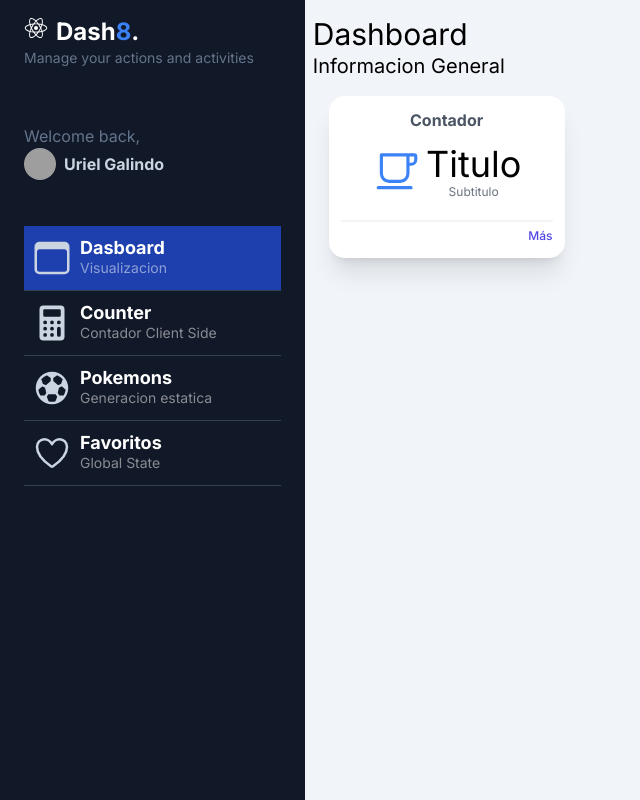
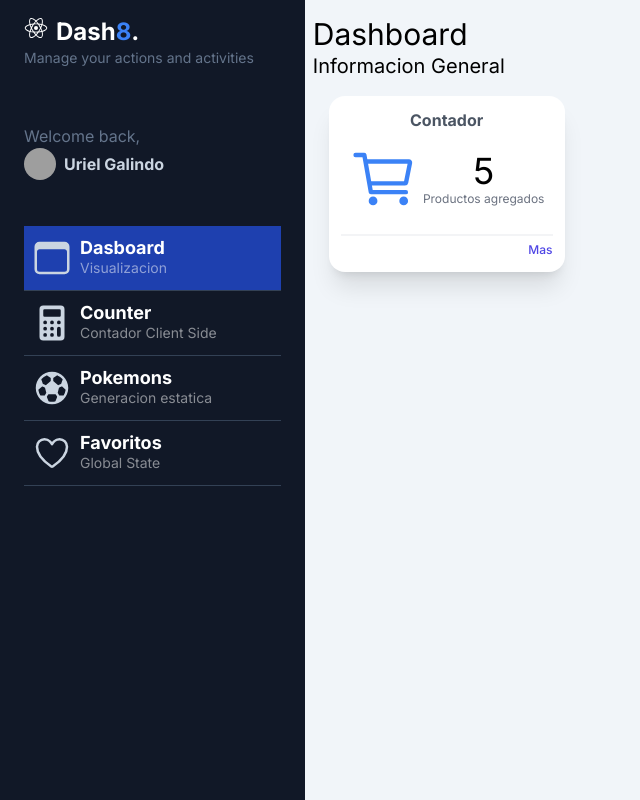
Before and after one commit to v-devOs/Nextjs-Server-Components, a Next.js app: page /dashboard/main in a window 1280 px wide. Shown: the whole page, without its empty margins (0-640 px from the left). Built offline with nearby package versions, Linux system fonts and the light colour scheme; grey boxes are pictures that could not be loaded.

Commit message:
Solucion a la tarea

```diff
--- a/src/components/dashboard/SimpleWidget.tsx
+++ b/src/components/dashboard/SimpleWidget.tsx
@@ -1,3 +1,4 @@
+import Link from "next/link"
 import { IoCafeOutline } from "react-icons/io5"
 
 interface Props{
@@ -9,30 +10,40 @@ interface Props{
 }
 
 
-export const SimpleWidget = ({}: Props) => {
+export const SimpleWidget = ({ title, subtitle, label, icon, href }: Props) => {
   return (
     <div className="bg-white shadow-xl p-3 sm:min-w-[25%] min-w-full  rounded-2xl border-1 border-gray-50 mx-2 my-2">
       <div className="flex flex-col">
-        <div>
-          <h2 className="font-bold text-gray-600 text-center">Contador</h2>
-        </div>
+
+        {
+          label &&
+            <div>
+              <h2 className="font-bold text-gray-600 text-center">{ label }</h2>
+            </div>
+        }
         <div className="my-3">
           <div className="flex flex-row items-center justify-center space-x-1 ">
-            <div id="icon">
-              {/* Icono irá aquí */}
-              <IoCafeOutline size={50} className="text-blue-500"/>
-            </div>
+            {
+              icon
+            }
             <div id="temp" className="text-center">
-              <h4 className="text-4xl">Titulo</h4>
-              <p className="text-xs text-gray-500">Subtitulo</p>
+              <h4 className="text-4xl">{ title }</h4>
+
+              { subtitle &&
+                <p className="text-xs text-gray-500">{ subtitle }</p>
+              }
             </div>
           </div>
         </div>
 
-        <div className="w-full place-items-end text-right border-t-2 border-gray-100 mt-2">
-            <a href="#" className="text-indigo-600 text-xs font-medium">Más</a>
-        </div>
-
+        { href &&
+          <div className="w-full place-items-end text-right border-t-2 border-gray-100 mt-2">
+            <Link
+              href={ href }
+              className="text-indigo-600 text-xs font-medium"
+            >Mas</Link>
+          </div>
+        }
       </div>
     </div>
   )
--- a/src/components/dashboard/WidgetsGrid.tsx
+++ b/src/components/dashboard/WidgetsGrid.tsx
@@ -1,15 +1,23 @@
-'use client'
+'use client';
+import { useAppSelector } from '@/store';
 import { SimpleWidget } from './SimpleWidget'
+import { IoCartOutline } from 'react-icons/io5';
 
 export const WidgetsGrid = () => {
+
+  const count = useAppSelector( state => state.counter.count)
+
   return (
     <div className="flex flex-wrap p-2 ">
 
         <SimpleWidget
+          title={`${count}`}
+          href='/dashboard/counter'
+          icon={ <IoCartOutline size={70} className="text-blue-500"/>}
+          label='Contador'
+          subtitle='Productos agregados'
 
         />
-        {/* <SimpleWidget/> */}
-
       </div>
   )
 }
```
